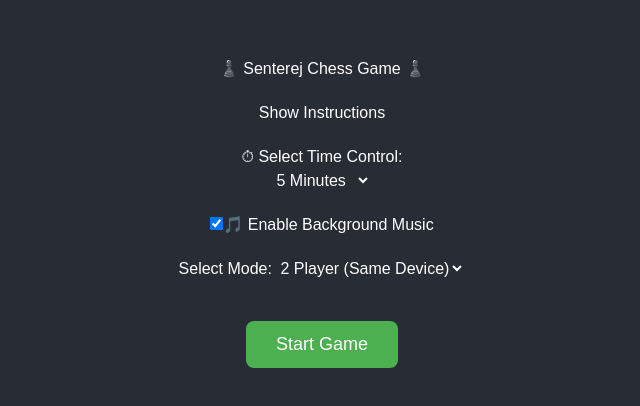
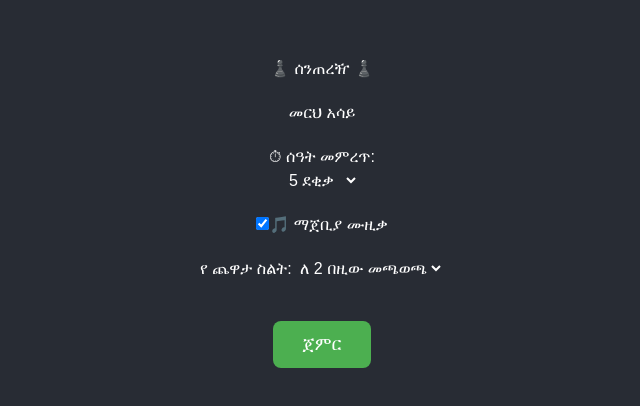
Before and after one commit to Abemelek97/Senterej, a React (Vite) app: page / in a window 1280 px wide. Shown: the part 228-634 px from the top of the page, without its empty margins (318-958 px from the left). Built offline with nearby package versions, Linux system fonts and the light colour scheme.

Commit message:
Some translation

```diff
--- a/src/assets/Components/GameMenu.tsx
+++ b/src/assets/Components/GameMenu.tsx
@@ -14,22 +14,25 @@ const GameMenu: React.FC<GameMenuProps> = ({ onStart }) => {
   return (
 
     <div style={{ textAlign: "center", marginTop: "80px", padding: "20px" }}>
-      <h1>♟️ Senterej Chess Game ♟️</h1>
+      <h1>♟️ ሰንጠረዥ ♟️</h1>
 
       {/* Instructions Toggle */}
       <div style={{ margin: "20px 0" }}>
         <button onClick={() => setShowInstructions((prev) => !prev)}>
-          {showInstructions ? "Hide Instructions" : "Show Instructions"}
+          {showInstructions ? "አጥፋ መርህ" : "መርህ አሳይ"}
         </button>
         {showInstructions && (
           <div style={{ textAlign: "left", maxWidth: 600, margin: "20px auto" }}>
-            <h3>📜 Game Instructions</h3>
+            <h3>📜 የ አጨዋወት መርህ</h3>
             <ul>
-              <li>This is a Senterej-style chess game.</li>
-              <li>You can move any piece at the start (simultaneous deployment).</li>
-              <li>Pawns promote upon reaching the 8th/1st rank.</li>
-              <li>The timer starts after the first move.</li>
-              <li>The player who runs out of time loses.</li>
+              <li>እንቅስቃሴውች እና ጦርነቱ</li>
+              <li>ንጉስ፡ በዘመናዊ ቼዝ ውስጥ እንደ ንጉስ ሆኖ ግን ከመሃል ይጀምራል</li>
+              <li>ፈርዝ፡ አንድ ካሬ በሰያፍ ይንቀሳቀሳል</li>
+              <li>ደር፡ በአግድም (በጎን) ወይም በአቀባዊ (ወደላይ እና ወደታች) ቀጥታ መስመር ይንቀሳቀሳል</li>
+              <li>ፈረስ፡ ሁለት ካሬዎች በአንድ አቅጣጫ (በአግድም ወይም በአቀባዊ) እና ከዚያ ወደዚያ አቅጣጫ አንድ ካሬ </li>
+              <li>ሳባ፡ በሰያፍ መንገድ ይንቀሳቀሳል፣ ግን የመነሻ ነጥቡን ጨምሮ ሶስት ካሬዎችን ብቻ መሸፈን ይችላል።</li>
+              <li>መደቅ፡ አንድ ካሬ በአንድ ጊዜ ወደፊት ያንቀሳቅሳል፣ ያለ መጀመሪያው ባለ ሁለት ካሬ አማራጭ</li>
+              <li>ሰንጠረዥ ከመጀመሪያው "ገደላ" በፊት ተጨዋቾች መጫወቻቸውን በአንድ ጊዜ እና በፈለጉት መጠን ማንቀሳቀስ የሚችሉበት የወረራ ቅስቀሳ ምዕራፍ የሚባል ልዩ ምዕራፍ ያሳያል። ይህ ደረጃ በመጀመሪያው ገደላ ያበቃል፣ ከዚያ በኋላ ጨዋታው እንደ ዘመናዊ ቼዝ እየተፈራረቁ ይቀጥላል።</li>
             </ul>
           </div>
 
@@ -38,14 +41,14 @@ const GameMenu: React.FC<GameMenuProps> = ({ onStart }) => {
 
       {/* Time Control */}
       <div style={{ margin: "20px 0" }}>
-        <h3>⏱ Select Time Control:</h3>
+        <h3>⏱ ሰዓት መምረጥ:</h3>
         <select
           value={timeControl}
           onChange={(e) => setTimeControl(Number(e.target.value))}
         >
-          <option value={180}>3 Minutes</option>
-          <option value={300}>5 Minutes</option>
-          <option value={600}>10 Minutes</option>
+          <option value={180}>3 ደቂቃ</option>
+          <option value={300}>5 ደቂቃ</option>
+          <option value={600}>10 ደቂቃ</option>
         </select>
       </div>
 
@@ -57,16 +60,16 @@ const GameMenu: React.FC<GameMenuProps> = ({ onStart }) => {
             checked={musicOn}
             onChange={(e) => setMusicOn(e.target.checked)}
           />
-          🎵 Enable Background Music
+          🎵 ማጀቢያ ሙዚቃ
         </label>
       </div>
       {/* Game Mode Selector — ✅ ADD THIS HERE */}
     <div style={{ margin: "20px 0" }}>
-      <label>Select Mode:&nbsp;</label>
+      <label>የ ጨዋታ ስልት:&nbsp;</label>
       <select value={mode} onChange={(e) => setMode(e.target.value as "local" | "ai" | "multiplayer")}>
-        <option value="local">2 Player (Same Device)</option>
-        <option value="ai">Play with AI</option>
-        <option value="multiplayer">Multiplayer</option>
+        <option value="local">ለ 2 በዚው መጫወጫ </option>
+        <option value="ai">ከ ኮምፒውተር ጋር</option>
+        <option value="multiplayer">ለ 2 ተጫዋቾች</option>
       </select>
     </div>
       {/* Start Game */}
@@ -83,7 +86,7 @@ const GameMenu: React.FC<GameMenuProps> = ({ onStart }) => {
         }}
         onClick={() => onStart(timeControl, musicOn, mode)}
       >
-        Start Game
+        ጀምር
       </button>
     </div>
 
--- a/src/assets/Components/GameRoomManager.tsx
+++ b/src/assets/Components/GameRoomManager.tsx
@@ -39,24 +39,24 @@ const createRoom = async () => {
 
   return (
     <div style={{ textAlign: "center", marginTop: "40px" }}>
-      <h2>♟️ Multiplayer Game Setup</h2>
+      <h2>♟️ ለ 2 መጫወቻ ማስተካካያ</h2>
 
       <div style={{ marginBottom: "20px" }}>
         <button onClick={createRoom} style={{ padding: "10px 20px", marginRight: "10px" }}>
-          Create New Room
+          መጫወቻ ክፍል ፍጠር
         </button>
       </div>
 
       <div style={{ marginTop: "20px" }}>
         <input
           type="text"
-          placeholder="Enter Room ID"
+          placeholder="የ መጫወቻ ክፍል ኮድ አስገባ"
           value={roomInput}
           onChange={(e) => setRoomInput(e.target.value)}
           style={{ padding: "8px", width: "200px" }}
         />
         <button onClick={joinRoom} style={{ padding: "8px 16px", marginLeft: "10px" }}>
-          Join Room
+          መጫወቻ ክፍል ተቀላቅል
         </button>
       </div>
     </div>
--- a/src/assets/Components/MultiplayerGame.tsx
+++ b/src/assets/Components/MultiplayerGame.tsx
@@ -13,7 +13,7 @@ interface Props {
 }
 
 const MultiplayerGame: React.FC<Props> = ({ roomId, isHost, timeLimit }) => {
-   const [fen, setFen] = useState<string>("start");
+   const [fen, setFen] = useState<string>("ጀምር");
    const playerColor: "w" | "b" = isHost ? "w" : "b";
 
   // Listen for moves
@@ -27,7 +27,7 @@ const MultiplayerGame: React.FC<Props> = ({ roomId, isHost, timeLimit }) => {
   }, [roomId]);
 
 const onExternalMove = async (from: string, to: string) => {
-    const g = new Chess(fen === "start" ? undefined : fen);
+    const g = new Chess(fen === "ጀምር" ? undefined : fen);
     const piece = g.get(from as any);
     const needPromo = piece?.type === "p" && (to[1] === "1" || to[1] === "8");
     const mv = g.move(needPromo ? { from, to, promotion: "q" } : { from, to });
@@ -42,7 +42,7 @@ const onExternalMove = async (from: string, to: string) => {
 
   return (
     <div style = {{padding: 12}}>
-    <h3>Room: {roomId} — You are {playerColor === "w" ? "White" : "Black"}</h3>
+    <h3>መጫወቻ ክፍል: {roomId} — እርሶ  {playerColor === "w" ? "ነጭ ኖት" : "ጥቁር ኖት"}</h3>
 
       <SenterejGameWithHighlight
         externalFen={fen}
--- a/src/assets/Components/SenterejGameWithHighlight.tsx
+++ b/src/assets/Components/SenterejGameWithHighlight.tsx
@@ -281,7 +281,7 @@ const SenterejGameWithHighlight: React.FC<Props> = ({
           >
             <h2 className="text-2xl font-bold text-center text-white">{gameOverMessage}</h2>
             <button onClick={() => window.location.reload()} className="mt-4 w-full bg-blue-500 hover:bg-blue-600 text-white py-2 rounded-lg transition">
-              Restart
+              እንደገና አስጀምር
             </button>
           </motion.div>
         </motion.div>
```
